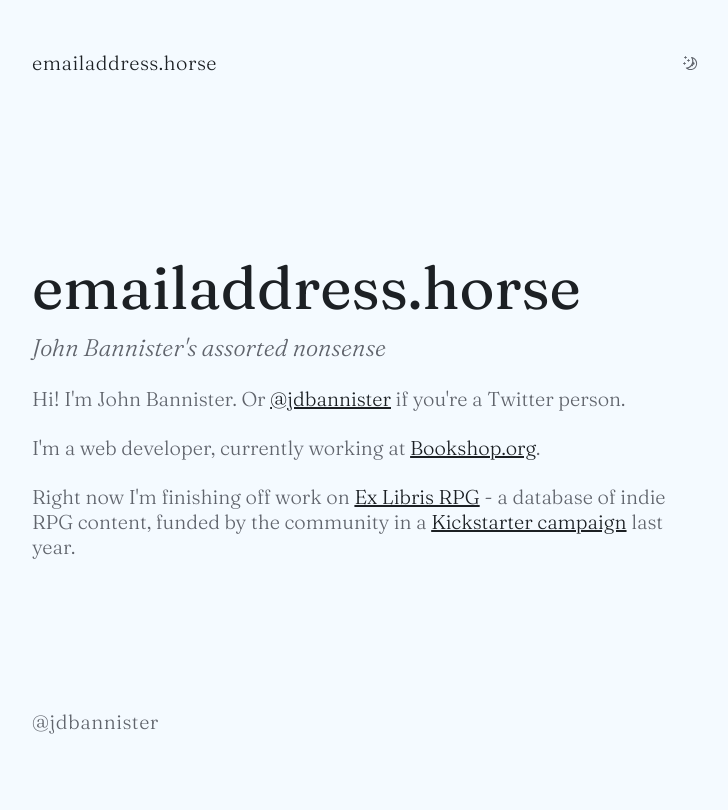
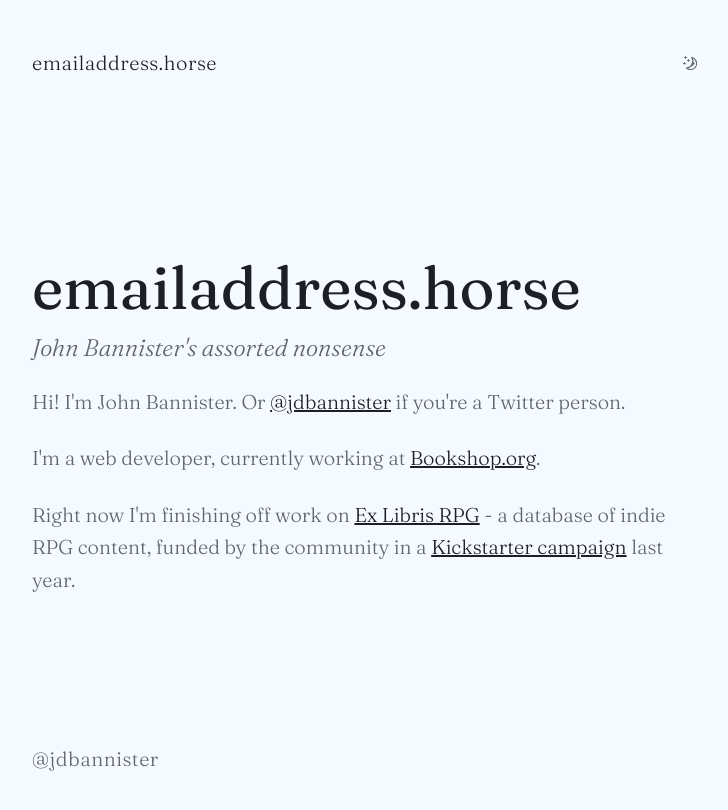
Before and after one commit to jdbann/emailaddress.horse, a Next.js app: page / in a window 1280 px wide. Shown: the top 810 px of the page, without its empty margins (72-800 px from the left). Built offline with nearby package versions, Linux system fonts and the light colour scheme.

Commit message:
Increase line height for article paragraphs

```diff
--- a/components/Article.tsx
+++ b/components/Article.tsx
@@ -17,6 +17,7 @@ export default styled(Article, {
     fontWeight: "$light",
     fontSize: "$xl",
     color: "$slate11",
+    lineHeight: "$relaxed",
   },
 
   a: {
```
